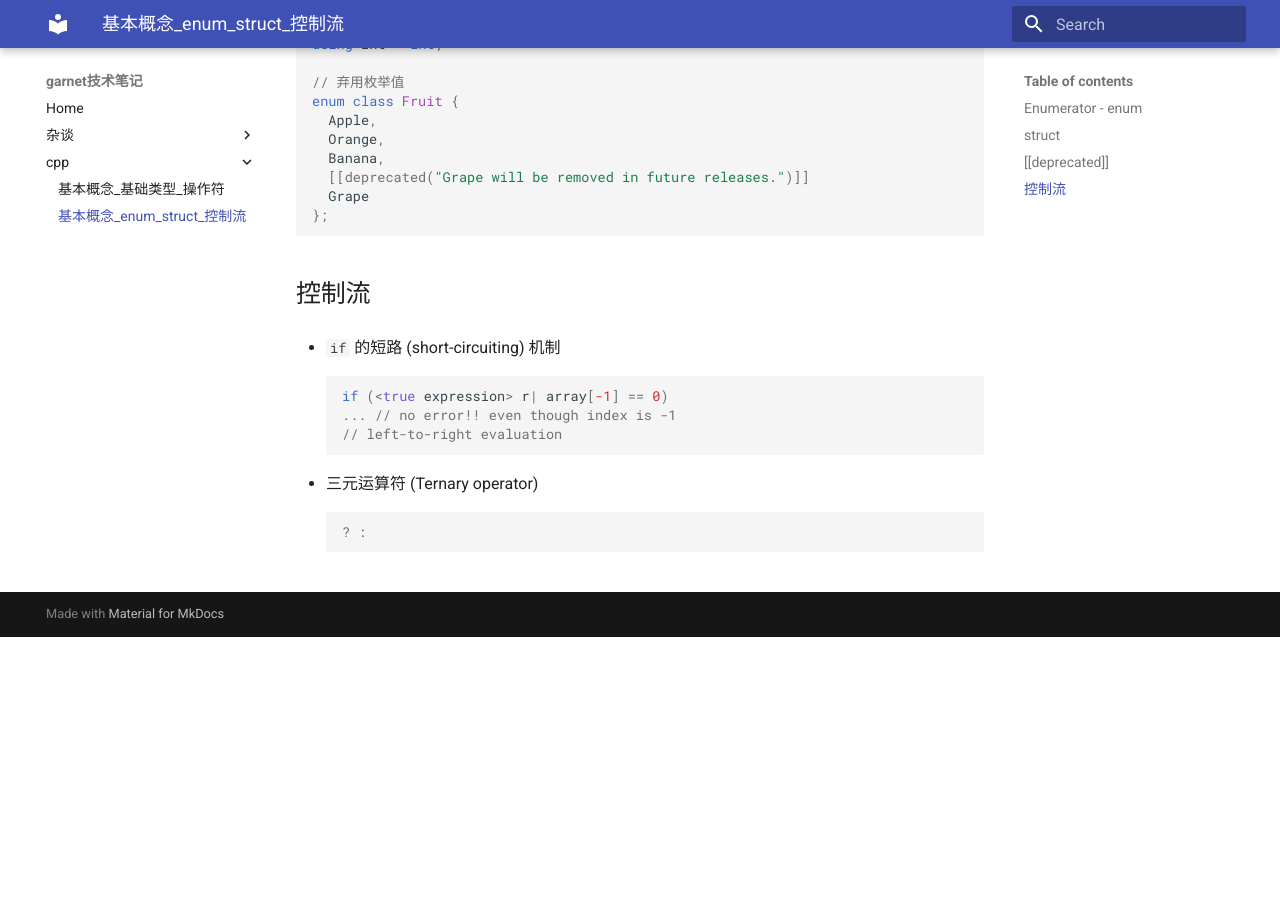
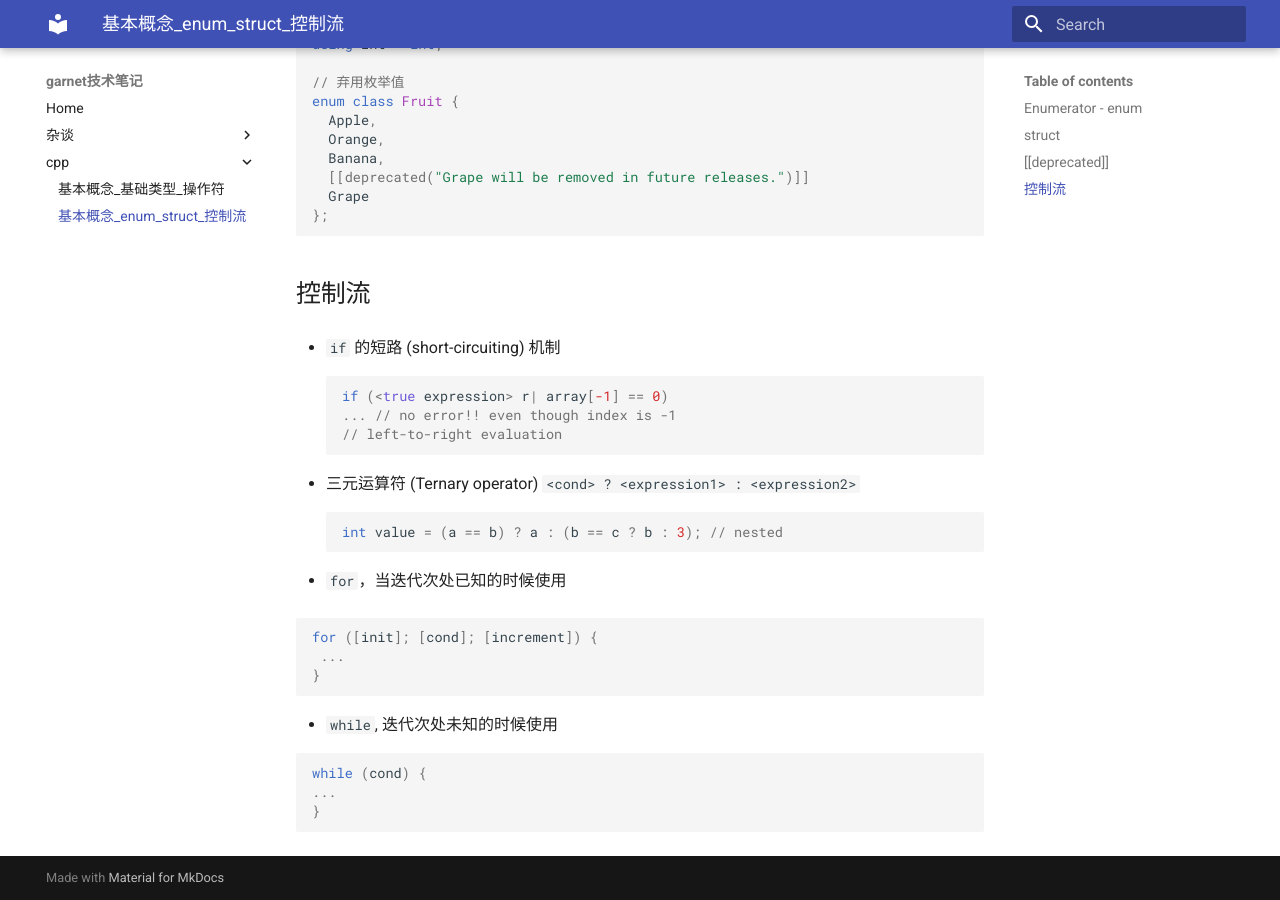
Before and after one commit to ymma98/technotes, an MkDocs documentation site: the page built from docs/cpp/基本概念_enum_struct_控制流.md, in a window 1280 px wide and 900 px high, scrolled down 4393 px. Built offline with MkDocs 1.6.1 and Material for MkDocs 9.7.7, drawn with Linux system fonts in a browser that asks for light colours; before the commit the page ends 5030 px from its top, so only the background shows below that.

Commit message:
docs/cpp/基本概念_enum_struct_控制流.md updated from https://stackedit.cn/

````diff
--- a/docs/cpp/基本概念_enum_struct_控制流.md
+++ b/docs/cpp/基本概念_enum_struct_控制流.md
@@ -231,12 +231,29 @@ if (<true expression> r| array[-1] == 0)
 ```
 
 
-* 三元运算符 (Ternary operator)
+* 三元运算符 (Ternary operator) `<cond> ? <expression1> : <expression2>`
 ```cpp
-? :
+int value = (a == b) ? a : (b == c ? b : 3); // nested
+```
+
+* `for`，当迭代次处已知的时候使用
+
+```cpp
+for ([init]; [cond]; [increment]) {
+ ...
+}
+```
+
+
+* `while`, 迭代次处未知的时候使用
+
+```cpp
+while (cond) {
+...
+}
 ```
 <!--stackedit_data:
-eyJoaXN0b3J5IjpbLTE0MTg3NTExOTIsLTIwOTIxOTExMTksNj
-ExMzgwMTksLTYxOTg1MjAwMywxNTgxOTg4NTU3LDE1NDg1Mzk4
-MDAsLTY5MDk1MDYwOCw5Mzg4OTQwNzhdfQ==
+eyJoaXN0b3J5IjpbMTIzMzMwMzQwOCwtMjA5MjE5MTExOSw2MT
+EzODAxOSwtNjE5ODUyMDAzLDE1ODE5ODg1NTcsMTU0ODUzOTgw
+MCwtNjkwOTUwNjA4LDkzODg5NDA3OF19
 -->
````
